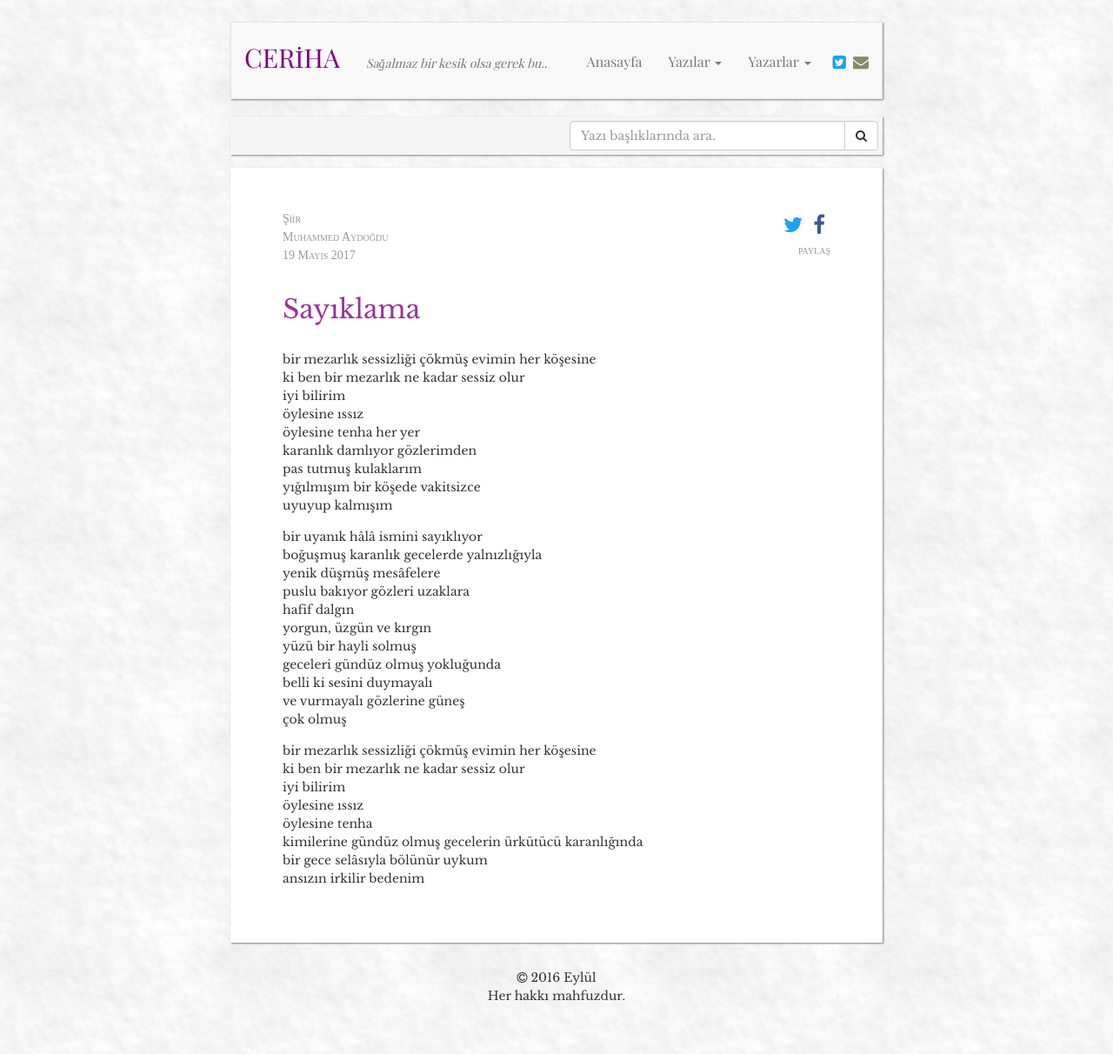
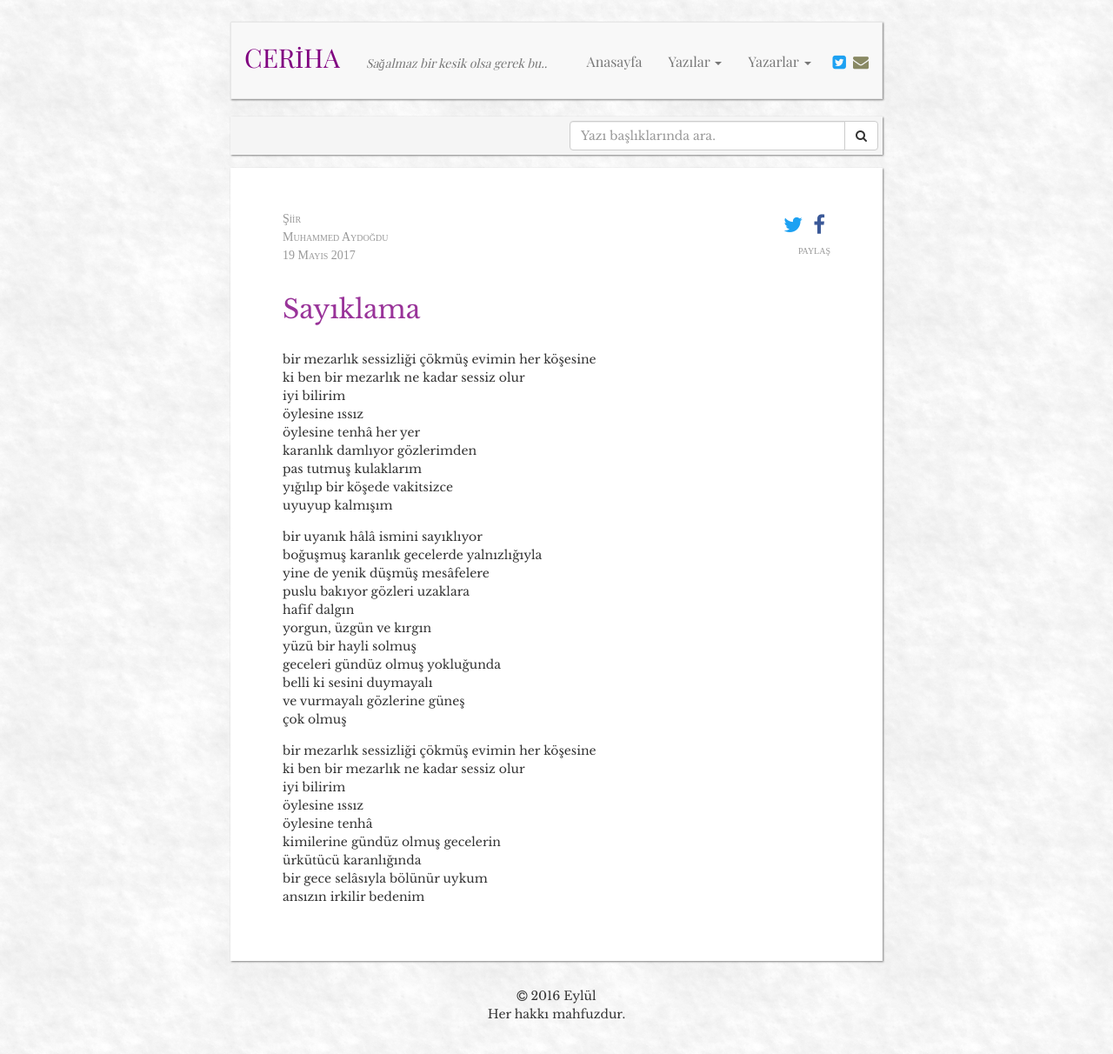
Before and after one commit to muhammedaydogdu/muhammedaydogdu.github.io, a Jekyll site: the page built from _posts/2017-05-19-sayiklama.md, in a window 1280 px wide. Shown: the whole page at 87% size. Built offline with Jekyll 4.4.1, drawn with Linux system fonts in a browser that asks for light colours; some web fonts are replaced; before the commit the page ends 1191 px from its top, so only the background shows below that.

Commit message:
Update 2017-05-19-sayiklama.md

```diff
--- a/_posts/2017-05-19-sayiklama.md
+++ b/_posts/2017-05-19-sayiklama.md
@@ -10,15 +10,15 @@ bir mezarlık sessizliği çökmüş evimin her köşesine
 ki ben bir mezarlık ne kadar sessiz olur
 iyi bilirim
 öylesine ıssız
-öylesine tenha her yer
+öylesine tenhâ her yer
 karanlık damlıyor gözlerimden
 pas tutmuş kulaklarım
-yığılmışım bir köşede vakitsizce
+yığılıp bir köşede vakitsizce
 uyuyup kalmışım
 
 bir uyanık hâlâ ismini sayıklıyor
 boğuşmuş karanlık gecelerde yalnızlığıyla
-yenik düşmüş mesâfelere
+yine de yenik düşmüş mesâfelere
 puslu bakıyor gözleri uzaklara
 hafif dalgın
 yorgun, üzgün ve kırgın
@@ -32,7 +32,8 @@ bir mezarlık sessizliği çökmüş evimin her köşesine
 ki ben bir mezarlık ne kadar sessiz olur
 iyi bilirim
 öylesine ıssız
-öylesine tenha
-kimilerine gündüz olmuş gecelerin ürkütücü karanlığında
+öylesine tenhâ
+kimilerine gündüz olmuş gecelerin
+ürkütücü karanlığında
 bir gece selâsıyla bölünür uykum
 ansızın irkilir bedenim
```
